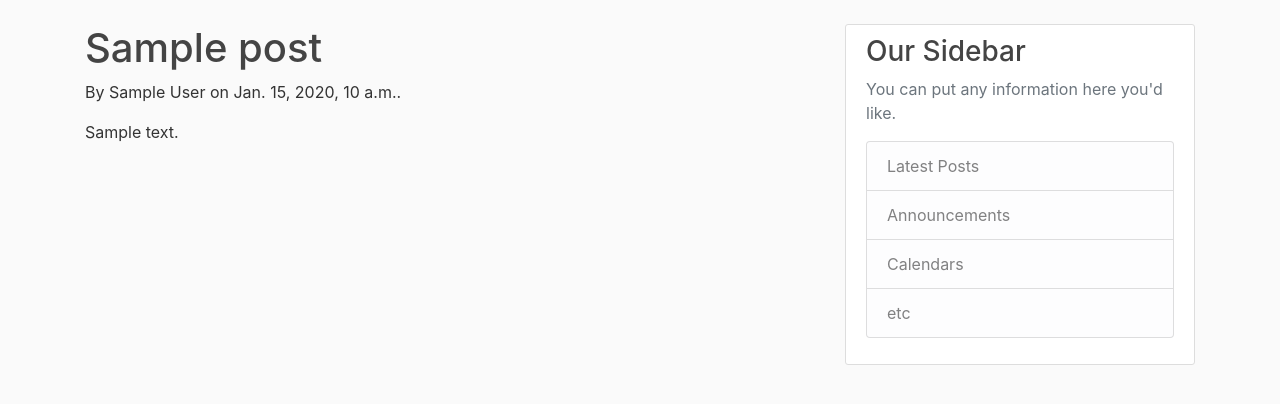
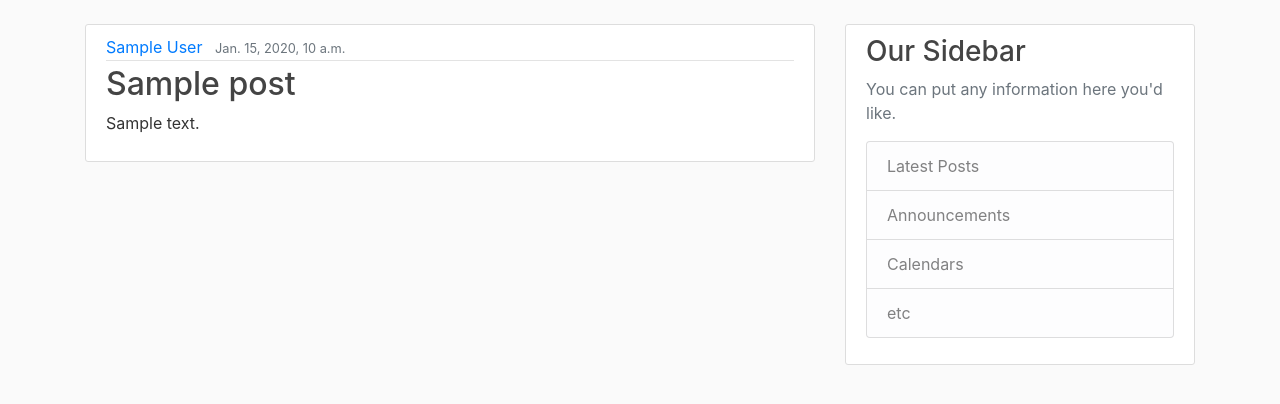
Before and after one commit to teppew/ohsiha, a Django app: template website/templates/website/home.html in a window 1280 px wide. Shown: the part 56-460 px from the top of the page. Run offline with Django 3.2, Linux system fonts and the light colour scheme; the template is opened without the code that fills it: most values are stand-ins (such as "Sample title", 1, 10 or a date in 2020); some libraries are stand-ins or nearby versions.

Commit message:
Added css links

```diff
--- a/website/templates/website/home.html
+++ b/website/templates/website/home.html
@@ -3,8 +3,15 @@
 
 {%  block content %}
     {% for post in posts %}
-        <h1> {{ post.title }}</h1>
-        <p> By {{ post.author }} on {{ post.date }}.</p>
-        <p> {{ post.content }}</p>
+        <article class="media content-section">
+          <div class="media-body">
+            <div class="article-metadata">
+              <a class="mr-2" href="#">{{ post.author }}</a>
+              <small class="text-muted">{{ post.date_posted }}</small>
+            </div>
+            <h2><a class="article-title" href="#">{{ post.title }}</a></h2>
+            <p class="article-content">{{ post.content }}</p>
+          </div>
+        </article>
     {% endfor %}
 {% endblock content %}
```
